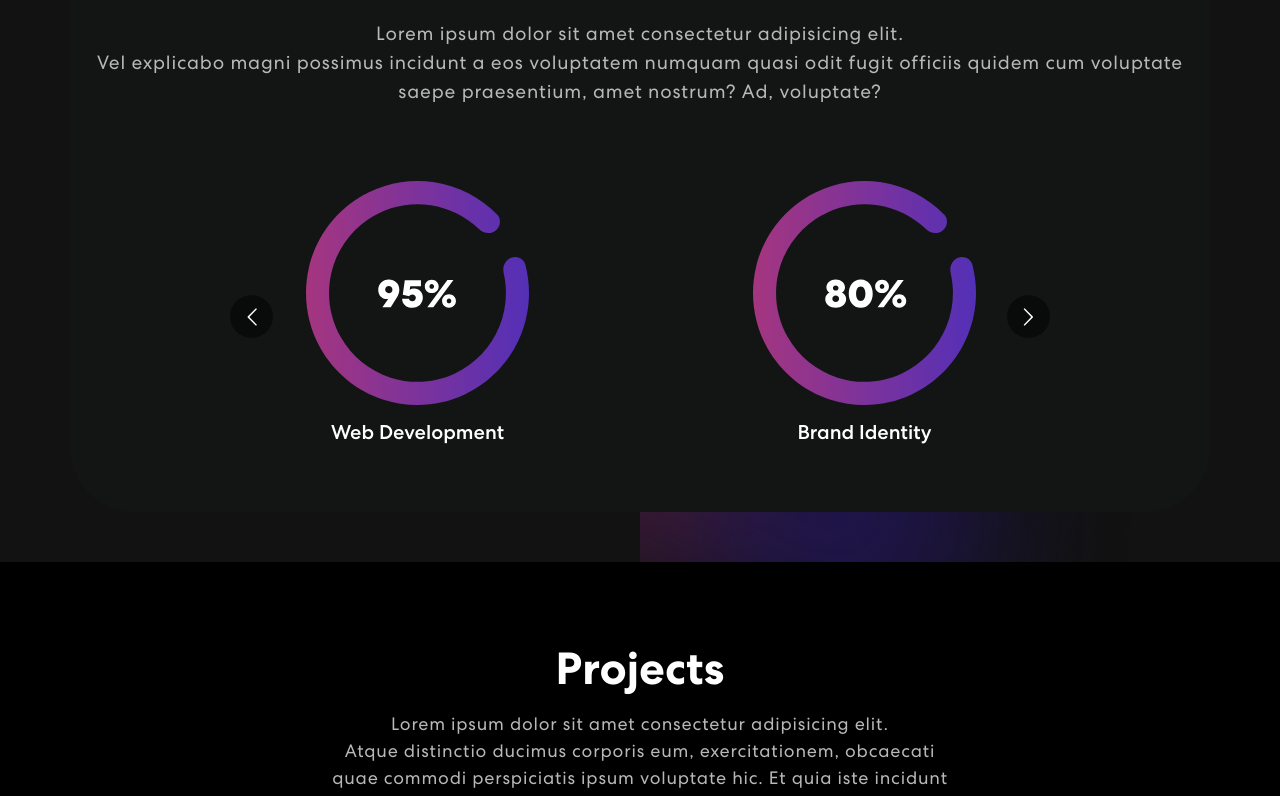
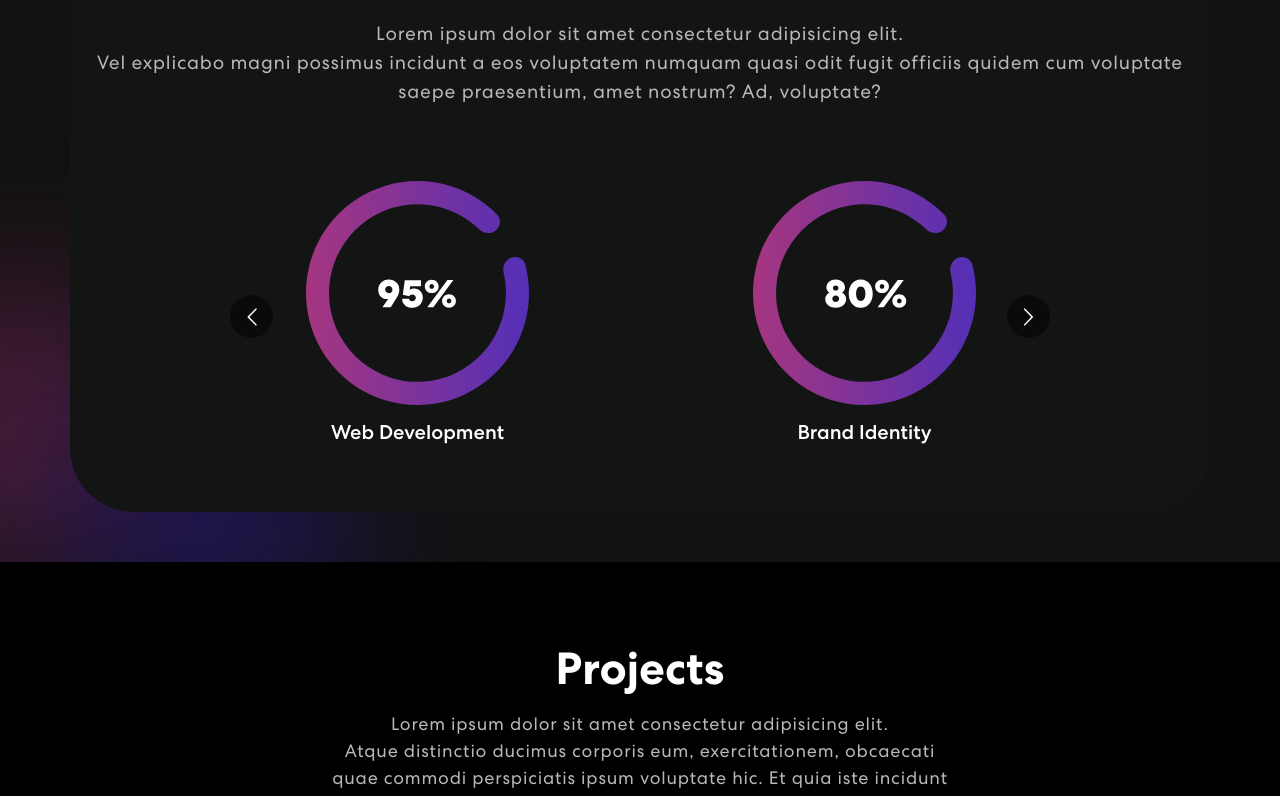
Before and after one commit to mikekim-fullstack/mikekim-portfolio, a React (Create React App) app: page / in a window 1280 px wide. Shown: the part 940-1736 px from the top of the page. Built offline with nearby package versions, Linux system fonts and the light colour scheme.

Commit message:
Projects section is updated v1

```diff
--- a/src/components/Projects.css
+++ b/src/components/Projects.css
@@ -84,6 +84,7 @@
 }
 
 .background-image-right {
+    /* border: 1px solid pink; */
     top: 20%;
     position: absolute;
     bottom: 0;
--- a/src/components/Projects.js
+++ b/src/components/Projects.js
@@ -82,7 +82,9 @@ const Projects = () => {
                     </Col>
                 </Row>
             </Container>
+
             <img className='background-image-right' src={colorSharp2} />
+
         </section>
     )
 }
--- a/src/components/Skills.css
+++ b/src/components/Skills.css
@@ -43,8 +43,9 @@
     /* border: 1px solid white; */
     position: absolute;
     top: 28%;
-    bottom: 0;
+    /* bottom: 0; */
+    left: 0;
     width: 40%;
-    z-index: -4;
+    z-index: -44;
     ;
 }
```
